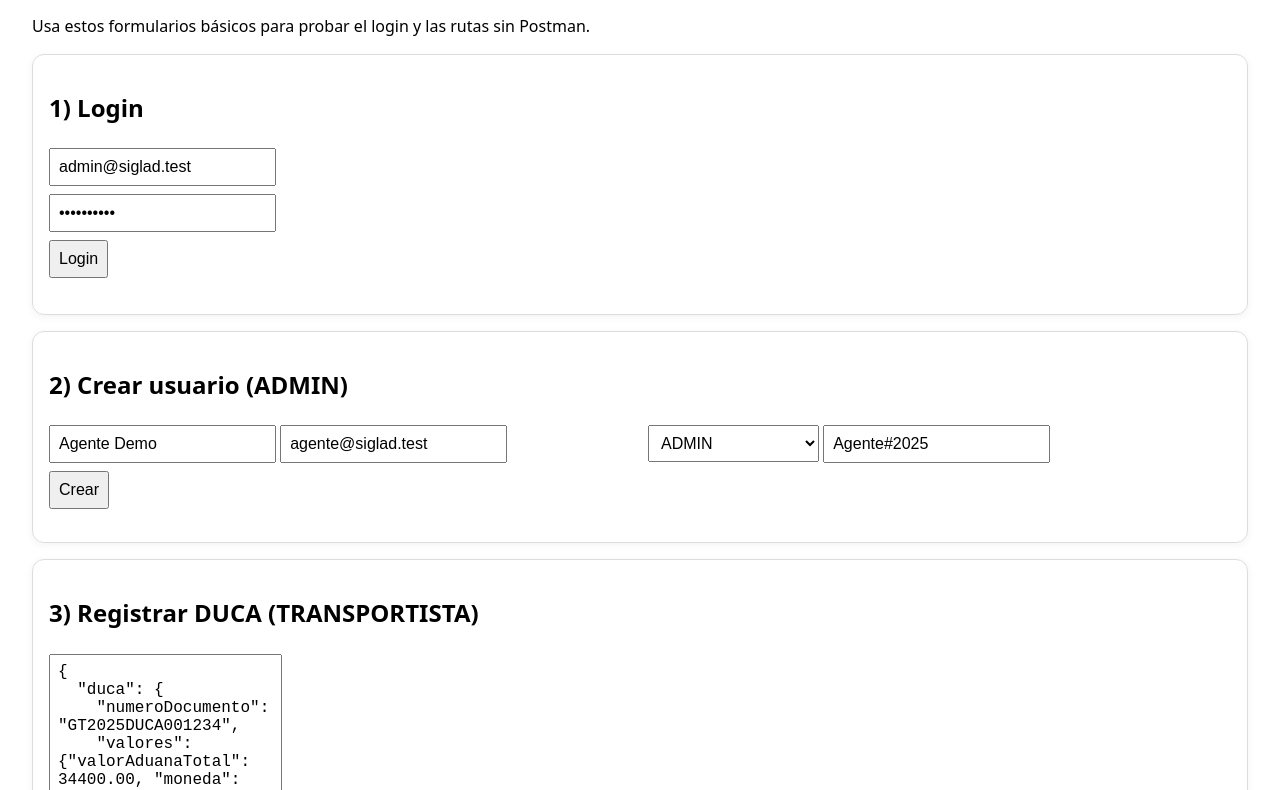
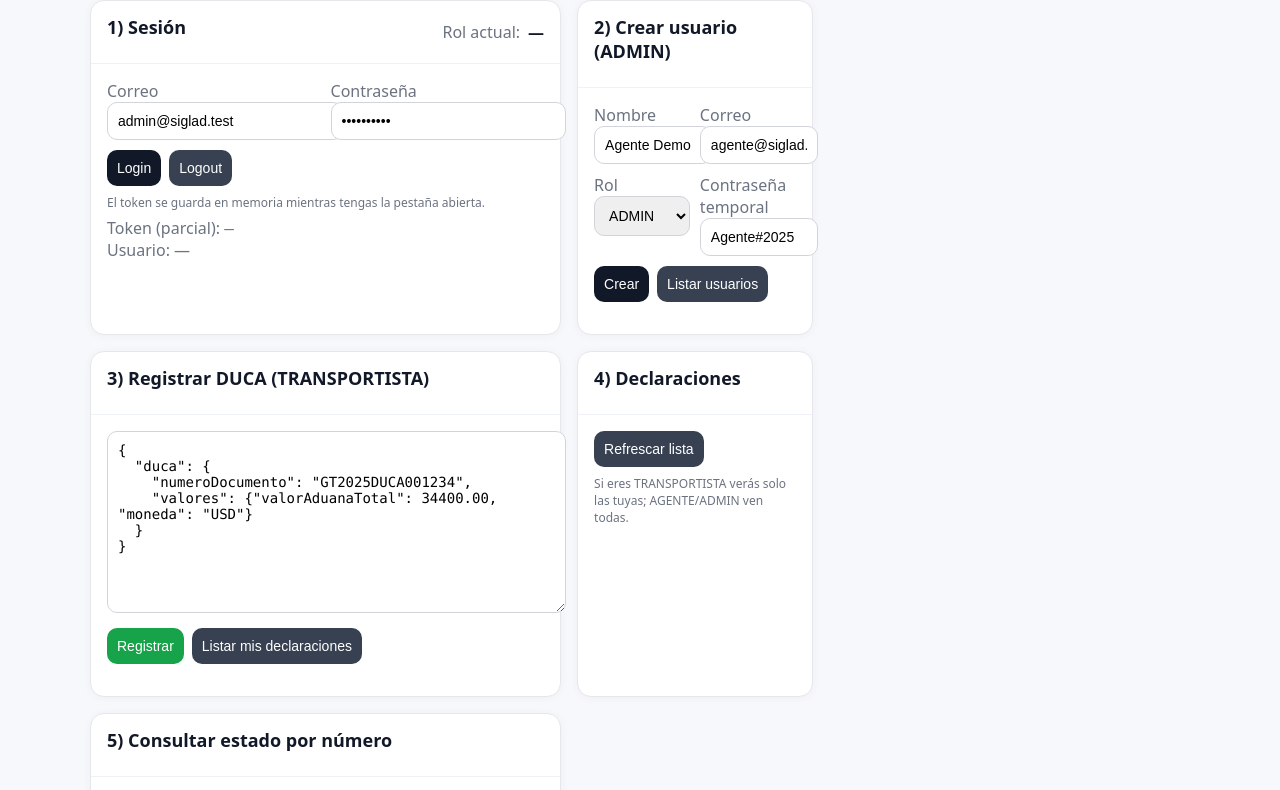
Before and after one commit to lleison1/siglad-node, a website: page siglad-node/public/index.html in a window 1280 px wide. Shown: the part 83-873 px from the top of the page. Drawn offline with Linux system fonts and the light colour scheme.

Commit message:
Update index.html

```diff
--- a/siglad-node/public/index.html
+++ b/siglad-node/public/index.html
@@ -3,87 +3,158 @@
 <head>
   <meta charset="utf-8" />
   <meta name="viewport" content="width=device-width, initial-scale=1" />
-  <title>SIGLAD – Demo</title>
+  <title>SIGLAD – Demo Completa</title>
   <style>
-    body{font-family:system-ui, -apple-system, Segoe UI, Roboto, Ubuntu, Cantarell, Noto Sans, sans-serif; margin: 2rem; line-height:1.4;}
-    input,button,textarea,select{font-size:1rem; padding:.5rem; margin:.25rem 0;}
-    .card{border:1px solid #ddd; padding:1rem; border-radius:12px; margin-bottom:1rem; box-shadow:0 2px 8px rgba(0,0,0,.05)}
-    .row{display:grid; grid-template-columns:repeat(auto-fit, minmax(240px,1fr)); gap:1rem;}
-    code{background:#f6f8fa; padding:.2rem .4rem; border-radius:6px;}
+    :root{--bg:#0b1324;--card:#ffffff;--muted:#6b7280;--ok:#16a34a;--warn:#f59e0b;--bad:#ef4444;}
+    body{font-family:system-ui,-apple-system,Segoe UI,Roboto,Ubuntu,Cantarell,Noto Sans,sans-serif;margin:0;background:#f6f8fb;color:#111827}
+    header{background:var(--bg);color:#fff;padding:16px 20px}
+    header h1{margin:0;font-size:20px}
+    .wrap{max-width:1100px;margin:24px auto;padding:0 16px}
+    .grid{display:grid;gap:16px}
+    @media(min-width:900px){.grid{grid-template-columns:2fr 1fr}}
+    .card{background:var(--card);border:1px solid #e5e7eb;border-radius:14px;box-shadow:0 1px 10px rgba(0,0,0,.04)}
+    .card h2{margin:0 0 10px 0;font-size:18px}
+    .card .hd{padding:14px 16px;border-bottom:1px solid #eef1f5;display:flex;justify-content:space-between;align-items:center}
+    .card .bd{padding:16px}
+    input,select,button,textarea{font-size:14px;padding:10px;border:1px solid #d1d5db;border-radius:10px}
+    input,select,textarea{width:100%}
+    textarea{font-family:ui-monospace, SFMono-Regular, Menlo, Monaco, Consolas, "Liberation Mono", monospace}
+    button{cursor:pointer;background:#111827;color:#fff;border:none}
+    button.secondary{background:#374151}
+    button.success{background:var(--ok)}
+    button.warn{background:var(--warn)}
+    button.danger{background:var(--bad)}
+    .row{display:grid;gap:10px}
+    @media(min-width:700px){.row{grid-template-columns:repeat(2,1fr)}}
+    .muted{color:var(--muted)}
+    .pill{display:inline-block;padding:2px 8px;border-radius:999px;font-size:12px;border:1px solid #e5e7eb}
+    .pill.PENDIENTE{background:#fff7ed;border-color:#fed7aa}
+    .pill.VALIDADA{background:#ecfdf5;border-color:#86efac}
+    .pill.RECHAZADA{background:#fef2f2;border-color:#fecaca}
+    .flex{display:flex;gap:8px;align-items:center;flex-wrap:wrap}
+    table{width:100%;border-collapse:collapse;font-size:14px}
+    th,td{padding:8px;border-bottom:1px solid #eef1f5;text-align:left}
+    .right{display:flex; gap:8px; align-items:center}
+    .mono{font-family:ui-monospace, SFMono-Regular, Menlo, Monaco, Consolas, "Liberation Mono", monospace}
+    .hint{font-size:12px;color:#6b7280}
+    .foot{margin-top:6px}
   </style>
 </head>
 <body>
-  <h1>SIGLAD – API Demo</h1>
-  <p>Usa estos formularios básicos para probar el login y las rutas sin Postman.</p>
+  <header>
+    <h1>SIGLAD – Demo Completa</h1>
+  </header>
 
+  <div class="wrap grid">
+    <!-- Columna grande -->
+    <div class="grid">
+      <!-- Login & sesión -->
       <div class="card">
-    <h2>1) Login</h2>
-    <input id="email" placeholder="email" value="admin@siglad.test"/><br/>
-    <input id="password" placeholder="password" type="password" value="Admin#2025"/><br/>
+        <div class="hd">
+          <h2>1) Sesión</h2>
+          <div class="right"><span class="muted">Rol actual:</span><strong id="roleLbl">—</strong></div>
+        </div>
+        <div class="bd">
+          <div class="row">
+            <div>
+              <label class="muted">Correo</label>
+              <input id="email" value="admin@siglad.test" />
+            </div>
+            <div>
+              <label class="muted">Contraseña</label>
+              <input id="password" type="password" value="Admin#2025" />
+            </div>
+          </div>
+          <div class="flex" style="margin-top:10px">
             <button onclick="login()">Login</button>
-    <p id="out-login"></p>
+            <button class="secondary" onclick="limpiarSesion()">Logout</button>
+            <span class="hint">El token se guarda en memoria mientras tengas la pestaña abierta.</span>
+          </div>
+          <div class="foot">
+            <div class="muted">Token (parcial): <span class="mono" id="tokenshort">—</span></div>
+            <div class="muted">Usuario: <span id="nameLbl">—</span></div>
+          </div>
+          <pre id="out-login" class="mono"></pre>
+        </div>
       </div>
 
+      <!-- Crear usuario -->
       <div class="card">
-    <h2>2) Crear usuario (ADMIN)</h2>
+        <div class="hd"><h2>2) Crear usuario (ADMIN)</h2></div>
+        <div class="bd">
           <div class="row">
             <div>
-        <input id="u_name" placeholder="Nombre" value="Agente Demo" />
-        <input id="u_email" placeholder="Correo" value="agente@siglad.test" />
+              <label class="muted">Nombre</label>
+              <input id="u_name" value="Agente Demo" />
             </div>
             <div>
+              <label class="muted">Correo</label>
+              <input id="u_email" value="agente@siglad.test" />
+            </div>
+          </div>
+          <div class="row" style="margin-top:10px">
+            <div>
+              <label class="muted">Rol</label>
               <select id="u_role">
                 <option>ADMIN</option>
                 <option>AGENTE</option>
                 <option>TRANSPORTISTA</option>
               </select>
-        <input id="u_pass" placeholder="Contraseña temporal" value="Agente#2025" />
+            </div>
+            <div>
+              <label class="muted">Contraseña temporal</label>
+              <input id="u_pass" value="Agente#2025" />
             </div>
           </div>
+          <div class="flex" style="margin-top:10px">
             <button onclick="crearUsuario()">Crear</button>
-    <pre id="out-user"></pre>
+            <button class="secondary" onclick="listarUsuarios()">Listar usuarios</button>
+          </div>
+          <pre id="out-user" class="mono"></pre>
+        </div>
       </div>
 
+      <!-- Registrar DUCA -->
       <div class="card">
-    <h2>3) Registrar DUCA (TRANSPORTISTA)</h2>
+        <div class="hd"><h2>3) Registrar DUCA (TRANSPORTISTA)</h2></div>
+        <div class="bd">
           <textarea id="duca" rows="10">{
   "duca": {
     "numeroDocumento": "GT2025DUCA001234",
     "valores": {"valorAduanaTotal": 34400.00, "moneda": "USD"}
   }
-}</textarea><br/>
-    <button onclick="registrarDUCA()">Enviar</button>
-    <pre id="out-d"></pre>
+}</textarea>
+          <div class="flex" style="margin-top:10px">
+            <button class="success" onclick="registrarDUCA()">Registrar</button>
+            <button class="secondary" onclick="listarDeclaraciones()">Listar mis declaraciones</button>
+          </div>
+          <pre id="out-d" class="mono"></pre>
+        </div>
       </div>
 
+      <!-- Declaraciones: listar + validar/rechazar -->
       <div class="card">
-    <h2>4) Consultar estado</h2>
-    <input id="num" placeholder="numeroDocumento" value="GT2025DUCA001234"/>
-    <button onclick="consultaEstado()">Consultar</button>
-    <pre id="out-s"></pre>
+        <div class="hd"><h2>4) Declaraciones</h2></div>
+        <div class="bd">
+          <div class="flex" style="margin-bottom:10px">
+            <button class="secondary" onclick="listarDeclaraciones()">Refrescar lista</button>
+            <span class="hint">Si eres TRANSPORTISTA verás solo las tuyas; AGENTE/ADMIN ven todas.</span>
+          </div>
+          <div id="dec-wrap"></div>
+        </div>
       </div>
 
-  <script>
-    let token = null;
-    async function login(){
-      const r = await fetch('/api/auth/login', {method:'POST', headers:{'Content-Type':'application/json'}, body:JSON.stringify({email: email.value, password: password.value})});
-      const j = await r.json();
-      token = j.token; out-login.textContent = JSON.stringify(j, null, 2);
-    }
-    async function crearUsuario(){
-      const r = await fetch('/api/users', {method:'POST', headers:{'Content-Type':'application/json','Authorization': 'Bearer ' + token},
-        body: JSON.stringify({ name: u_name.value, email: u_email.value, role: u_role.value, password: u_pass.value })});
-      out-user.textContent = JSON.stringify(await r.json(), null, 2);
-    }
-    async function registrarDUCA(){
-      const body = JSON.parse(duca.value);
-      const r = await fetch('/api/declarations', {method:'POST', headers:{'Content-Type':'application/json','Authorization':'Bearer '+ token}, body: JSON.stringify(body)});
-      out-d.textContent = JSON.stringify(await r.json(), null, 2);
-    }
-    async function consultaEstado(){
-      const r = await fetch('/api/status?numeroDocumento='+encodeURIComponent(num.value), { headers: {'Authorization':'Bearer '+ token }});
-      out-s.textContent = JSON.stringify(await r.json(), null, 2);
-    }
-  </script>
-</body>
-</html>
+      <!-- Consultar estado -->
+      <div class="card">
+        <div class="hd"><h2>5) Consultar estado por número</h2></div>
+        <div class="bd">
+          <div class="row">
+            <div>
+              <label class="muted">numeroDocumento</label>
+              <input id="num" value="GT2025DUCA001234" />
+            </div>
+          </div>
+          <div class="flex" style="margin-top:10px">
+            <button onclick="consultaEstado()">Consultar</button>
+          </div>
+          <pre id="out-s" class=
```
Lines whose indentation alone changed are shown as unchanged.
